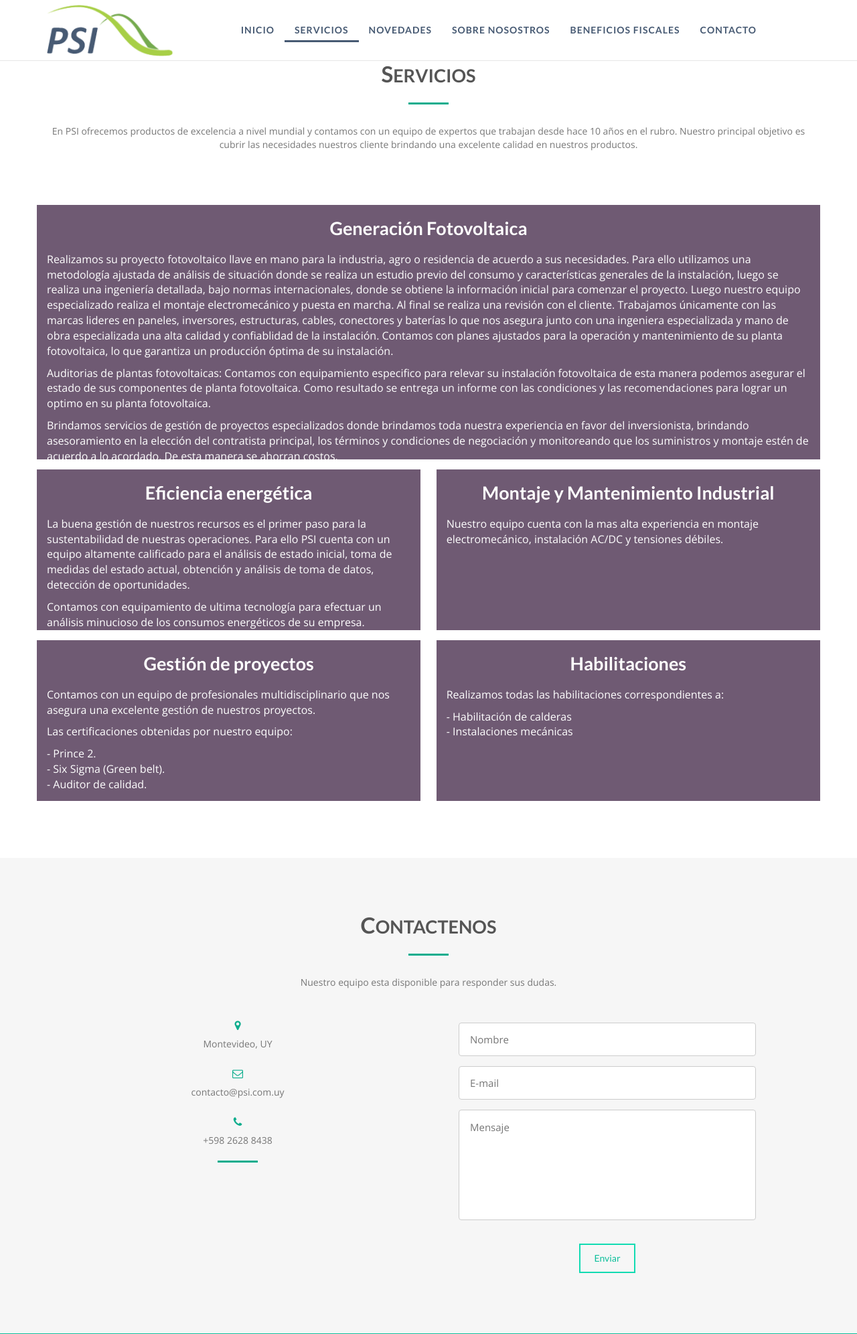
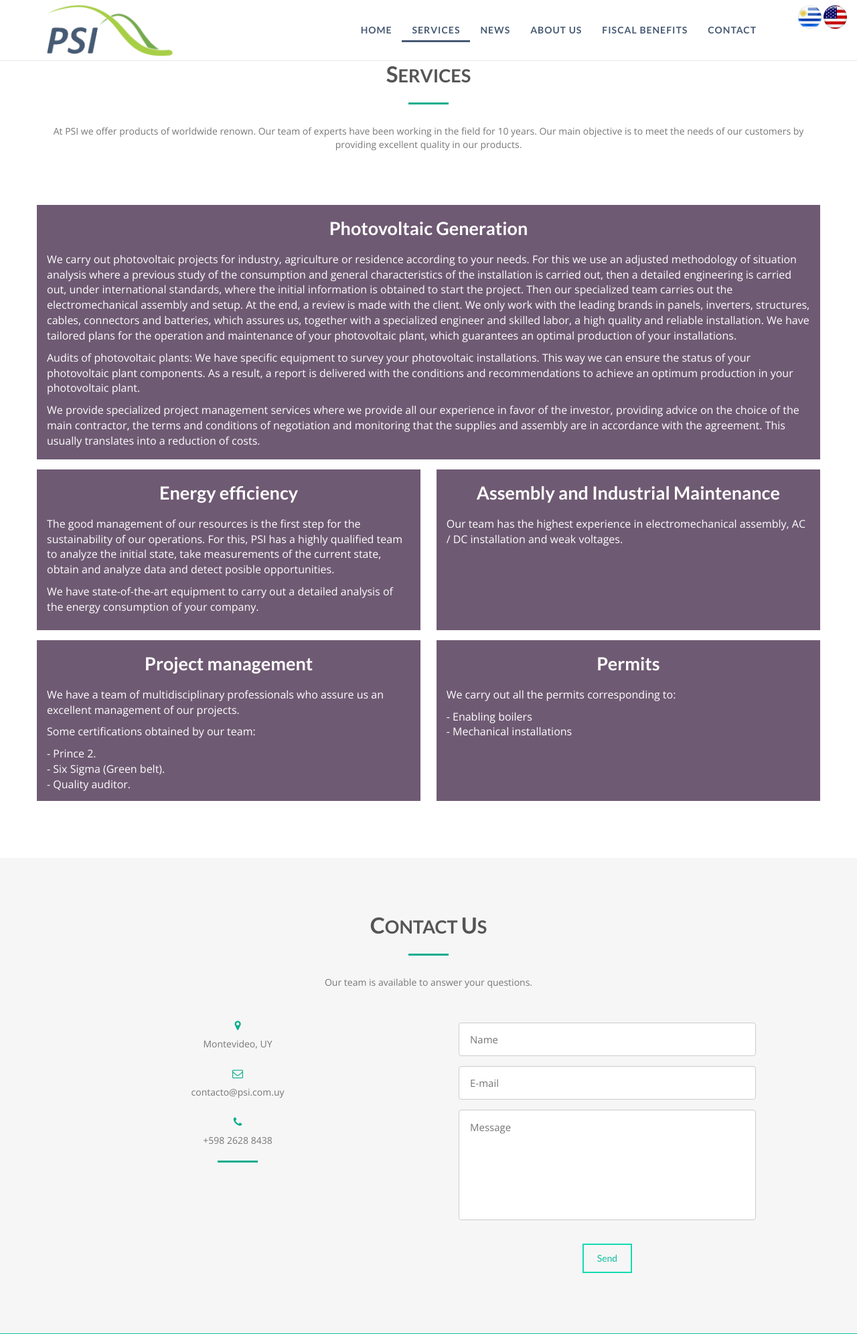
Before and after one commit to alecellis1985/Portal-Sur-Ingenieria, a PHP site: page /eng/services.html in a window 1280 px wide. Shown: the top 1992 px of the page at 67% size. Run offline with PHP 8.4, Linux system fonts and the light colour scheme; some libraries are stand-ins or nearby versions.

Commit message:
Added languages

```diff
--- a/css/media.css
+++ b/css/media.css
@@ -1,14 +1,17 @@
 @media (max-width: 1200px) {
     .navbar-right {
-        margin-right: -0;
+        margin-right: 0;
     }
+
     #menu.navbar-default .navbar-nav > li > a {
         padding: 15px 15px 5px 15px;
     }
+
         #menu.navbar-default .navbar-nav > li > a.active {
             border: none;
             text-decoration: underline;
         }
+
         #menu.navbar-default .navbar-nav > li > a:hover {
             color: #63768e;
             border: none;
@@ -59,24 +62,25 @@
         height: 267px;
     }
 
-    .bfimg {
-        width: auto;
-        position: absolute;
-        height: 600px;
-        left: -9px;
-    }
-
     #energia-renovable h2 {
         font-size: 28px;
     }
+
     .form {
         margin: 0 0 0 20px
     }
+
     #beneficios-fiscales #uruguay {
         height: 900px;
     }
+
     section#energia-renovable h2 {
         line-height: 1.2;
+    }
+
+    #services-section div#instalacion {
+        height: auto;
+    }
 }
 @media (max-width: 992px) {
     #menu.navbar-default .navbar-nav > li > a.active {
@@ -104,6 +108,9 @@
         #services-section div.row div.text {
             height: auto;
             padding-top: 11px;
+            width: 98%;
+            margin: 10px;
+            float: unset !important;
         }
     #services-section div.row img.services {
         height: auto;
--- a/css/style.css
+++ b/css/style.css
@@ -301,7 +301,7 @@ div#services-section div.servicios {
 }
 
 #services-section div.service-container {
-    height: 1750px;
+    height: 1210px;
 }
 /* Gallery Section
 ==============================*/
@@ -366,7 +366,7 @@ ol.type li a:hover {
 	transition-property: transform, opacity;
 }
 .portfolio-item .hover-bg {
-	height: 350px;
+	height: 242px;
 	overflow: hidden;
 	position: relative;
 }
@@ -390,7 +390,7 @@ img.services {
     margin: 0 auto;
     color: #ffffff;
     background: rgba(0, 0, 0, 0.66);
-    padding: 100px 0 0 0;
+    padding: 48px 0 0 0;
     height: 100%;
     width: 100%;
     opacity: 0;
@@ -474,7 +474,8 @@ img.img-circle.team-img {
 }
 
 .wholeTeamBtn {
-    padding: 19px;
+    padding: 30px 0 30px 0;
+    width: 100%;
 }
 #beneficios-fiscales .wholeTeamBtn {
     margin: 19px;
--- a/eng/services.html
+++ b/eng/services.html
@@ -3,8 +3,8 @@
 <head>
     <meta charset="utf-8">
     <meta name="viewport" content="width=device-width, initial-scale=1">
-    <title>Portal Sur Ingenieria - Trabajando para un Uruguay mas sustentable</title>
-    <meta name="description" content="Portal Sur Ingenieria - Trabajando para un Uruguay mas sustentable">
+    <title>Portal Sur Ingenieria - TWorking for a more sustainable future</title>
+    <meta name="description" content="Portal Sur Ingenieria - Working for a more sustainable future">
     <meta name="author" content="Pineapple Lab">
 
     <!-- Favicons
@@ -33,6 +33,15 @@
     <![endif]-->
 </head>
 <body>
+    <div id="lang" class="hidden-xs">
+        <a href="../esp/index.html">
+            <img src="../img/esp.PNG" alt="Español" />
+        </a>
+        <a href="../eng/index.html">
+            <img src="../img/eng.png" alt="Español" />
+        </a>
+    </div>
+
     <!-- Navigation
     ==========================================-->
     <nav id="menu" class="navbar navbar-default navbar-fixed-top home">
@@ -46,13 +55,25 @@
             <!-- Collect the nav links, forms, and other content for toggling -->
             <div class="collapse navbar-collapse" id="bs-example-navbar-collapse-1">
                 <ul class="nav navbar-nav navbar-right">
-                    <li><a href="index.html" class="page-scroll" title="Inicio">Inicio</a></li>
-                    <li><a href="#" class="page-scroll active" title="Servicios">Servicios</a></li>
-                    <li><a href="index.html#novedades" class="page-scroll" title="Novedades">Novedades</a></li>
+                    <li><a href="index.html" class="page-scroll" title="Home">Home</a></li>
+                    <li><a href="#" class="page-scroll active" title="Services">Services</a></li>
+                    <li><a href="index.html#news" class="page-scroll" title="News">News</a></li>
                     <br class="hidden-xs hidden-md hidden-lg" />
-                    <li><a href="index.html#about-section" class="page-scroll" title="Sobre Nosostros">Sobre Nosostros</a></li>
-                    <li><a href="index.html#beneficios-fiscales" class="page-scroll" title="Beneficios Fiscales">Beneficios Fiscales</a></li>
-                    <li><a href="index.html#contact-section" class="page-scroll" title="Contacto">Contacto</a></li>
+                    <br class="hidden-xs hidden-md hidden-lg" />
+                    <li><a href="index.html#about-section" class="page-scroll" title="About Us">About Us</a></li>
+                    <li><a href="index.html#fiscal-benefits" class="page-scroll" title="Fiscal Benefits">Fiscal Benefits</a></li>
+                    <li><a href="index.html#contact-section" class="page-scroll" title="Contact">Contact</a></li>
+                    <li>
+                        <div id="langMobile" class="hidden-sm hidden-md hidden-lg">
+                            <a href="../esp/index.html">
+                                <img src="../img/esp.PNG" alt="Español" />
+                            </a>
+                            <a href="../eng/index.html">
+                                <img src="../img/eng.png" alt="Español" />
+                            </a>
+                        </div>
+                    </li>
+
                 </ul>
             </div>
             <!-- /.navbar-collapse -->
@@ -69,70 +90,70 @@
     <div id="services-section" class="text-center services-page">
         <div class="container">
             <div class="section-title center">
-                <h2><span>S</span>ervicios</h2>
+                <h2><span>S</span>ervices</h2>
                 <hr>
                 <div class="clearfix"></div>
-                <p>En PSI ofrecemos productos de excelencia a nivel mundial y contamos con un equipo de expertos que trabajan desde hace 10 años en el rubro. Nuestro principal objetivo es cubrir las necesidades nuestros cliente brindando una excelente calidad en nuestros productos.</p>
-            </div>
+                <p> At PSI we offer products of worldwide renown. Our team of experts have been working in the field for 10 years. Our main objective is to meet the needs of our customers by providing excellent quality in our products. </p>
+</div>
             <div class="space"></div>
             <div class="row servicios">
                 <div class="col-md-12">
                     <div class="text wow fadeInDown" id="instalacion">
-                        <h4>Generación Fotovoltaica</h4>
+                        <h4>Photovoltaic Generation</h4>
                         <p>
-                            Realizamos su proyecto fotovoltaico llave en mano para la industria, agro o residencia de acuerdo a sus necesidades.
-                            Para ello utilizamos una metodología ajustada de análisis de situación donde se realiza un estudio previo del consumo y características generales de la instalación, luego se realiza una ingeniería detallada, bajo normas internacionales, donde se obtiene la información inicial para comenzar el proyecto. Luego nuestro equipo especializado realiza el montaje electromecánico y puesta en marcha. Al final se realiza una revisión con el cliente.
-                            Trabajamos únicamente con las marcas lideres en paneles, inversores, estructuras, cables, conectores y baterías lo que nos asegura junto con una ingeniera especializada y mano de obra especializada una alta calidad y confiablidad de la instalación.
-                            Contamos con planes ajustados para la operación y mantenimiento de su planta fotovoltaica, lo que garantiza un producción óptima de su instalación.
+                            We carry out photovoltaic projects for industry, agriculture or residence according to your needs.
+                            For this we use an adjusted methodology of situation analysis where a previous study of the consumption and general characteristics of the installation is carried out, then a detailed engineering is carried out, under international standards, where the initial information is obtained to start the project. Then our specialized team carries out the electromechanical assembly and setup. At the end, a review is made with the client.
+                            We only work with the leading brands in panels, inverters, structures, cables, connectors and batteries, which assures us, together with a specialized engineer and skilled labor, a high quality and reliable installation.
+                            We have tailored plans for the operation and maintenance of your photovoltaic plant, which guarantees an optimal production of your installations.
                         </p>
                         <p>
-                            Auditorias de plantas fotovoltaicas:
-                            Contamos con equipamiento especifico para relevar su instalación fotovoltaica de esta manera podemos asegurar el estado de sus componentes de planta fotovoltaica. Como resultado se entrega un informe con las condiciones y las recomendaciones para lograr un optimo en su planta fotovoltaica.
+                            Audits of photovoltaic plants:
+                            We have specific equipment to survey your photovoltaic installations. This way we can ensure the status of your photovoltaic plant components. As a result, a report is delivered with the conditions and recommendations to achieve an optimum production in your photovoltaic plant.
                         </p>
                         <p>
-                            Brindamos servicios de gestión de proyectos especializados donde brindamos toda nuestra experiencia en favor del inversionista, brindando asesoramiento en la elección del contratista principal, los términos y condiciones de negociación y monitoreando que los suministros y montaje estén de acuerdo a lo acordado. De esta manera se ahorran costos.
+                            We provide specialized project management services where we provide all our experience in favor of the investor, providing advice on the choice of the main contractor, the terms and conditions of negotiation and monitoring that the supplies and assembly are in accordance with the agreement. This usually translates into a reduction of costs.
                         </p>
                     </div>
                 </div>
             </div>
             <div class="row servicios">
                 <div class="text wow fadeInLeft" id="eficiencia">
-                    <h4>Eficiencia energética</h4>
+                    <h4>Energy efficiency</h4>
                     <p>
-                        La buena gestión de nuestros recursos es el primer paso para la sustentabilidad de nuestras operaciones. Para ello PSI cuenta con un equipo altamente calificado para el análisis de estado inicial, toma de medidas del estado actual, obtención y análisis de toma de datos, detección de oportunidades.
+                        The good management of our resources is the first step for the sustainability of our operations. For this, PSI has a highly qualified team to analyze the initial state, take measurements of the current state, obtain and analyze data  and detect posible opportunities.
                     </p>
                     <p>
-                        Contamos con equipamiento de ultima tecnología para efectuar un análisis minucioso de los consumos energéticos de su empresa.
+                        We have state-of-the-art equipment to carry out a detailed analysis of the energy consumption of your company.
                     </p>
                 </div>
                 <div class="text wow fadeInRight" id="montaje">
-                    <h4>Montaje y Mantenimiento Industrial</h4>
+                    <h4>Assembly and Industrial Maintenance</h4>
                     <p>
-                        Nuestro equipo cuenta con la mas alta experiencia en montaje electromecánico, instalación AC/DC y tensiones débiles.
+                        Our team has the highest experience in electromechanical assembly, AC / DC installation and weak voltages.
                     </p>
                 </div>
             </div>
             <div class="row servicios">
                 <div class="text wow fadeInLeft" id="gestion">
-                    <h4>Gestión de proyectos</h4>
+                    <h4>Project management</h4>
                     <p>
-                        Contamos con un equipo de profesionales multidisciplinario que nos asegura una excelente gestión de nuestros proyectos.
+                        We have a team of multidisciplinary professionals who assure us an excellent management of our projects.
                     </p>
-                    <p>Las certificaciones obtenidas por nuestro equipo:</p>
+                    <p>Some certifications obtained by our team:</p>
                     <ul>
                         <li>- Prince 2.</li>
                         <li>- Six Sigma (Green belt).</li>
-                        <li>- Auditor de calidad.</li>
+                        <li>- Quality auditor.</li>
                     </ul>
                 </div>
                 <div class="text wow fadeInRight" id="habilitaciones">
-                    <h4>Habilitaciones</h4>
+                    <h4>Permits</h4>
                     <p>
-                        Realizamos todas las habilitaciones correspondientes a:
+                        We carry out all the permits corresponding to:
                     </p>
                     <ul>
-                        <li>- Habilitación de calderas</li>
-                        <li>- Instalaciones mecánicas</li>
+                        <li> - Enabling boilers </ li>
+                        <li> - Mechanical installations </ li>
                     </ul>
                 </div>
             </div>
@@ -143,9 +164,9 @@
     <div id="contact-section" class="text-center">
         <div class="container">
             <div class="section-title center">
-                <h2><span>C</span>ontactenos</h2>
+                <h2><span>C</span>ontact <span>U</span>s</h2>
                 <hr>
-                <p>Nuestro equipo esta disponible para responder sus dudas.</p>
+                <p> Our team is available to answer your questions. </p>
             </div>
             <div class="col-md-6">
                 <div class="col-md-12 contact-info">
@@ -168,13 +189,13 @@
             <div class="col-lg-6 col-md-6 wow fadeInUp delay-05s" ng-app="form">
                 <div class="form" ng-controller="homeCtrl as vm">
                     <form ng-submit="vm.sendEmail(emailData.$valid)" name="emailData" style="padding-top: 10px" novalidate>
-                        <input class="input-text" type="text" name="name" placeholder="Nombre" ng-model="vm.user.nombre">
+                        <input class="input-text" type="text" name="name" placeholder="Name" ng-model="vm.user.nombre">
 
                         <input class="input-text" type="text" name="email" placeholder="E-mail" ng-model="vm.user.email">
 
-                        <textarea class="input-text text-area" name="message" cols="0" rows="0" validate-email ng-model="vm.user.mensaje" placeholder="Mensaje"></textarea>
+                        <textarea class="input-text text-area" name="message" cols="0" rows="0" validate-email ng-model="vm.user.mensaje" placeholder="Message"></textarea>
                         <!--<input class="input-text" type="text" name="captchaCode" ng-model="captchaCode" correct-captcha id="captchaCode" autocomplete="off">-->
-                        <button type="submit" class="btn btn-warning">Enviar</button>
+                        <button type="submit" class="btn btn-warning">Send</button>
                     </form>
                 </div>
             </div>
```
Also changed, not shown: eng/aboutus.html (+21 -0 lines), eng/fiscal-benefits.html (+52 -34 lines), eng/index.html (+27 -20 lines), esp/beneficios-fiscales.html (+23 -2 lines), esp/index.html (+8 -21 lines), esp/servicios.html (+21 -0 lines), esp/sobre-nosotros.html (+21 -0 lines), index.html (added, +49 -0 lines). Lines whose indentation alone changed are shown as unchanged.
